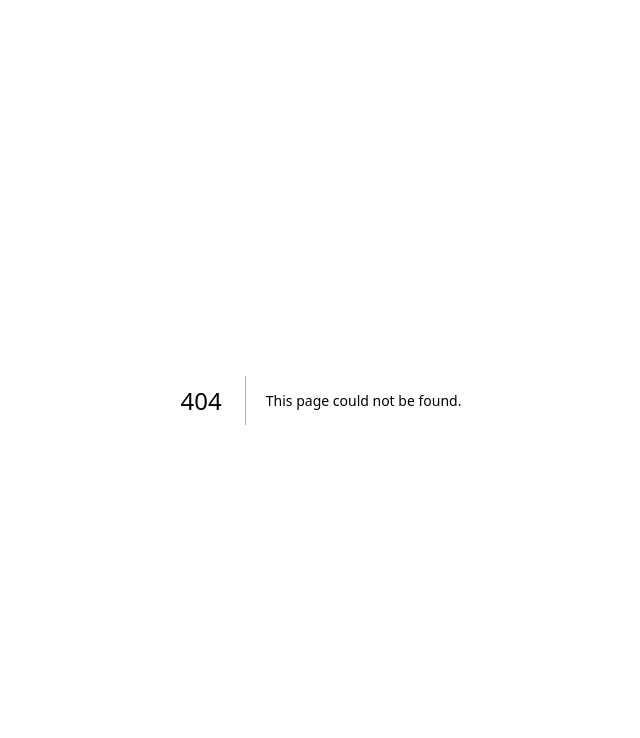
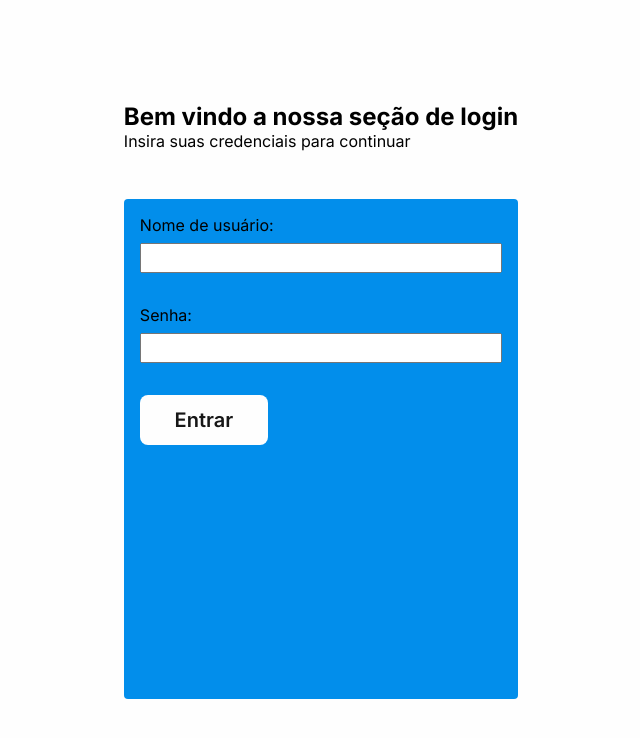
Before and after one commit to victorgarciadss/app-concessionaria, a Next.js app: page /login in a window 1280 px wide. Before the commit this address had no page. Shown: the top 738 px of the page, without its empty margins (319-959 px from the left). Built offline with nearby package versions, Linux system fonts and the light colour scheme.

Commit message:
Feat: building login page

```diff
--- a/src/app/globals.css
+++ b/src/app/globals.css
@@ -1,5 +1,5 @@
 :root {
-  --background: #ffffff;
+  --background: #fefefe;
   --foreground: #171717;
   --primary: #028eeb;
   --second: #28292c;
@@ -12,6 +12,10 @@
   padding: 0;
 }
 
+body {
+  background-color: var(--background);
+}
+
 body, button, input {
   font-family: var(--font-inter);
 }
--- /dev/null
+++ b/src/app/login/loginPage.module.css
@@ -0,0 +1,48 @@
+.main_container {
+    height: 100vh;
+    display: flex;
+    align-items: center;
+    justify-content: center;
+}
+
+.content {
+    display: flex;
+    flex-direction: column;
+    gap: 3rem;
+}
+
+.login_form {
+    background-color: var(--primary);
+    height: 500px;
+    border-radius: 4px;
+    padding: 16px;
+}
+
+.form_content {
+    display: flex;
+    flex-direction: column;
+    gap: 2rem;
+}
+
+.user_data_container {
+    display: flex;
+    flex-direction: column;
+    gap: 0.5rem;
+}
+
+.user_data_container > input {
+    height: 30px;
+}
+
+.login_form_button {
+    min-width: 5rem;
+    width: 8rem;
+    height: 50px;
+    border-radius: 8px;
+    background-color: var(--background);
+    color: var(--foreground);
+    cursor: pointer;
+    font-weight: 600;
+    font-size: 1.25rem;
+    border: none;
+}
--- /dev/null
+++ b/src/app/login/page.tsx
@@ -0,0 +1,32 @@
+import { JSX } from "react";
+import styles from './loginPage.module.css';
+
+
+export default function Login(): JSX.Element {
+    return (
+        <main className={styles.main_container}>
+            <section className={styles.content}>
+                <div>
+                    <h2>Bem vindo a nossa seção de login</h2>
+                    <p>Insira suas credenciais para continuar</p>
+                </div>
+
+                <form className={styles.login_form} action="">
+                    <div className={styles.form_content}>
+                        <div className={styles.user_data_container}>
+                            <label htmlFor="">Nome de usuário:</label>
+                            <input type="text" />
+                        </div>
+
+                        <div className={styles.user_data_container}>
+                            <label htmlFor="">Senha:</label>
+                            <input type="password" name="password" id="" />
+                        </div>
+
+                        <button className={styles.login_form_button}>Entrar</button>
+                    </div>
+                </form>
+            </section>
+        </main>
+    )
+}
--- a/src/app/page.module.css
+++ b/src/app/page.module.css
@@ -3,4 +3,18 @@
     align-items: center;
     justify-content: center;
     height: calc(100vh - 80px);
+    background-color: var(--background);
 }
+
+.info_section {
+    display: flex;
+    flex-direction: column;
+    gap: 1rem;
+    align-items: center;
+    max-width: 50rem;
+}
+
+.info_section > p {
+    font-size: 1.5rem;
+    text-align: center;
+}
--- a/src/components/header/Header.tsx
+++ b/src/components/header/Header.tsx
@@ -15,7 +15,7 @@ export default function Header (): JSX.Element {
                         <Link href="" ><button className={styles.button}>Cadastrar</button></Link>
                     </li>
                     <li>
-                        <Link href="" ><button className={styles.button}>Login</button></Link>
+                        <Link href="/login" ><button className={styles.button}>Login</button></Link>
                     </li>
                 </ul>
             </nav>
```
Also changed, not shown: src/app/page.tsx (+9 -1 lines), public/assets/image-black-car.webp (added), 1 other file (tests, documents, lock files or other folders).
